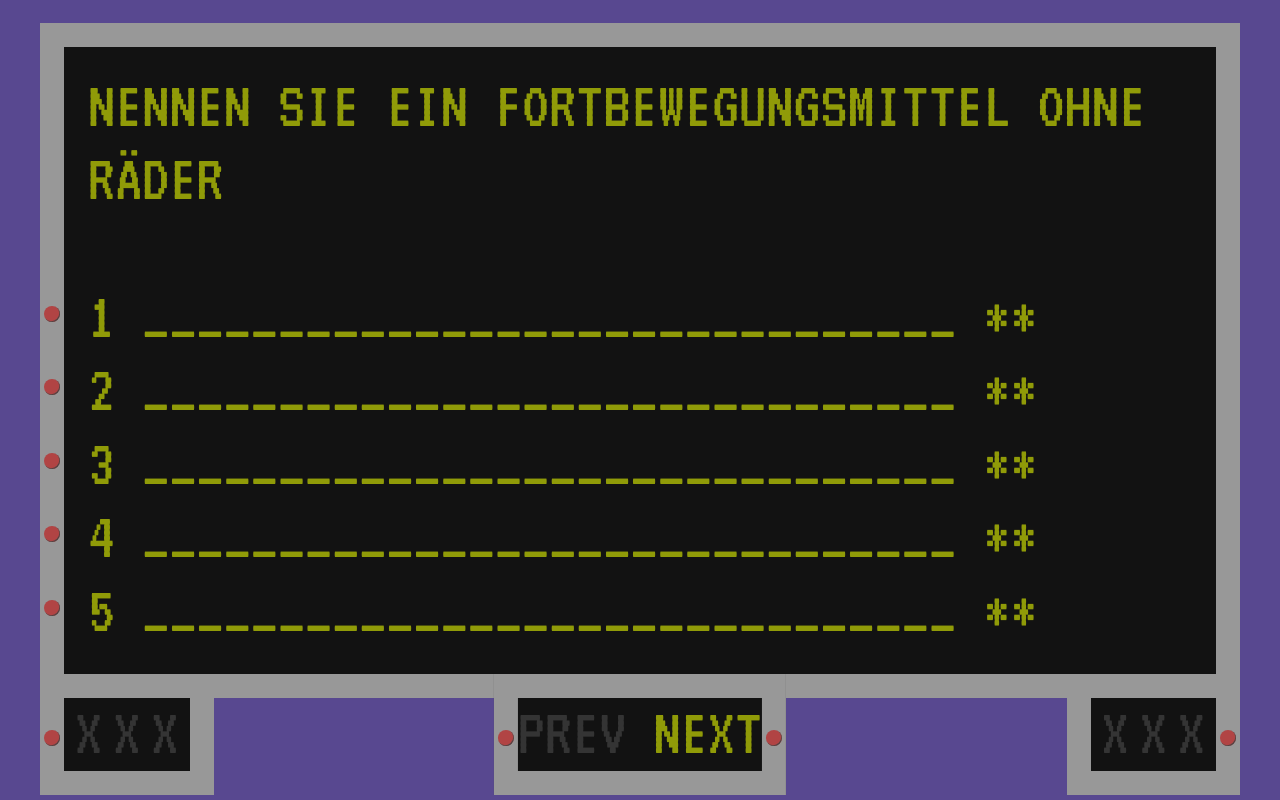
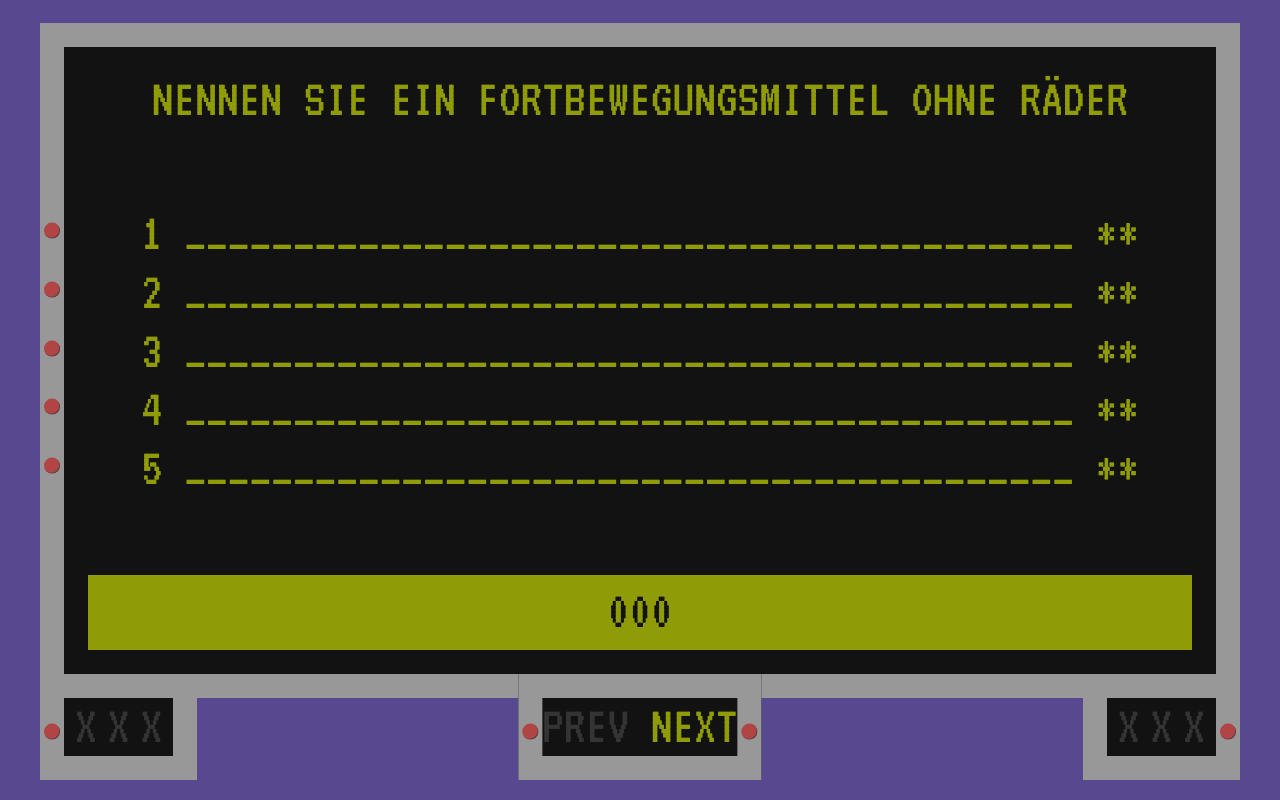
Before and after one commit to Trolldig/familienduell, a website built with Vite: page src/pages/game.html in a window 1280 px wide. Built offline with nearby package versions, Linux system fonts and the light colour scheme.

Commit message:
add points display + ids for state

```diff
--- a/src/pages/game.html
+++ b/src/pages/game.html
@@ -13,19 +13,22 @@
     <body>
         <div class="bg" x-data="$store.game">
             <div class="monitor">
-                <template x-for="(question, qIndex) in questions">
+                <template x-for="(question, qIndex) in questions" x-bind:key="question.id">
                     <div class="ui" x-show="qIndex === activeQuestion" x-data="question">
                         <h1 x-text="text"></h1>
                         <ul class="list">
-                            <template x-for="(answer, aIndex) in answers">
+                            <template x-for="(answer, aIndex) in answers" x-bind:key="answer.id">
                                 <li class="word" x-data="answer">
                                     <button class="reveal" aria-label="reveal" @click="reveal"></button>
                                     <span class="number" x-reveal="{ text: aIndex + 1, delay: 0 }"></span>
                                     <span class="word" x-reveal="{ text, delay: 2 }"></span>
-                                    <span class="points" x-reveal="{ text: pts, delay: 33 }"></span>
+                                    <span class="points" x-reveal="{ text: pts, delay: 43 }"></span>
                                 </li>
                             </template>
                         </ul>
+                        <div class="points-overview">
+                            <span x-reveal="{ text: pointsToWinAsString, delay: 45 }"></span>
+                        </div>
                         <div class="controls left" x-data="fails.teamA">
                             <ul class="list fail-list">
                                 <li x-bind:class="failCount >= 1 ? 'active' : ''">X</li>
--- a/src/scripts/buildGameState.ts
+++ b/src/scripts/buildGameState.ts
@@ -1,7 +1,8 @@
 import { playAudio } from "./audio";
+import { getStateId } from "./stateIdGenerator";
 
-function answer(solution: string, points: number) {
-    const placeholder = "______________________________";
+function buildAnswer(solution: string, points: number) {
+    const placeholder = "_________________________________________";
     const maxLength = placeholder.length;
     let trimmedSolution = placeholder;
 
@@ -14,16 +15,19 @@ function answer(solution: string, points: number) {
     let trimmedPoints = points < 10 ? "0" + points.toString() : points.toString();
 
     return {
-        solution: trimmedSolution,
+        id: getStateId("answer"),
+        solution,
+        trimmedSolution,
         points,
         open: false,
         get text() {
-            return this.open ? this.solution : placeholder;
+            return this.open ? this.trimmedSolution : placeholder;
         },
         get pts() {
             return this.open ? trimmedPoints : "**";
         },
         async reveal() {
+            (this as unknown as ReturnType<typeof buildQuestion>).addPoints(this.open ? this.points * -1 : this.points);
             this.open = !this.open;
             await playAudio("reveal.mp3");
         },
@@ -33,8 +37,9 @@ function answer(solution: string, points: number) {
     }
 }
 
-function failsCount() {
+function buildFailsCount() {
     return {
+        id: getStateId("fails"),
         failCount: 0,
         async increase() {
             this.failCount = (this.failCount + 1) > 3 ? 0 : this.failCount + 1;
@@ -43,14 +48,30 @@ function failsCount() {
     }
 }
 
-function question(extend: { text: string, answers: ReturnType<typeof answer>[] }) {
+function buildQuestion(extend: { text: string, answers: ReturnType<typeof buildAnswer>[] }) {
     return {
+        id: getStateId("question"),
         ...extend,
         fails: {
-            teamA: failsCount(),
-            teamB: failsCount()
+            teamA: buildFailsCount(),
+            teamB: buildFailsCount()
+        },
+        get maximumPoints(): number {
+            return this.answers.reduce((accumulator, { points }) => accumulator + points, 0);
+        },
+        pointsToWin: 0,
+        get pointsToWinAsString(): string {
+            const maxLength = this.maximumPoints.toString().length;
+            const pointsToWinLength = this.pointsToWin.toString().length;
+            const prefix = "0";
+
+            return prefix.repeat(maxLength - pointsToWinLength) + this.pointsToWin.toString();
+        },
+        addPoints(amount: number) {
+            this.pointsToWin = this.pointsToWin + amount;
         },
         clear() {
+            this.pointsToWin = 0;
             this.answers.forEach(answer => {
                 answer.reset();
             });
@@ -61,27 +82,44 @@ function question(extend: { text: string, answers: ReturnType<typeof answer>[] }
     }
 }
 
+function buildTeam(name: string) {
+    return {
+        id: getStateId("team"),
+        name,
+        points: 0,
+        addPoints(amount: number) {
+            this.points = this.points + amount;
+        }
+    }
+}
+
 export function buildGameState() {
     return () => ({
+        id: getStateId("game"),
         activeQuestion: 0,
+        teams: [
+            buildTeam("Schiller"),
+            buildTeam("Goethe"),
+            buildTeam("Heine")
+        ],
         questions: [
-            question({
+            buildQuestion({
                 text: "Nennen Sie ein Fortbewegungsmittel ohne Räder",
                 answers: [
-                    answer("Boot", 50),
-                    answer("Helikopter", 30),
-                    answer("Schlitten", 20),
-                    answer("Pferd", 10),
-                    answer("Jetpack mit Raketenantrieb mit Festbrennstoff", 5)
+                    buildAnswer("Boot", 99),
+                    buildAnswer("Helikopter", 98),
+                    buildAnswer("Schlitten", 97),
+                    buildAnswer("Pferd", 96),
+                    buildAnswer("Jetpack mit Raketenantrieb mit Festbrennstoff", 95)
                 ],
             }),
-            question({
+            buildQuestion({
                 text: "Nennen Sie etwas, das man im Homeoffice tut",
                 answers: [
-                    answer("Schlafen", 45),
-                    answer("Arbeiten", 30),
-                    answer("Ohne Hose rumlaufen", 25),
-                    answer("Wäsche machen / Putzen", 13)
+                    buildAnswer("Schlafen", 45),
+                    buildAnswer("Arbeiten", 30),
+                    buildAnswer("Ohne Hose rumlaufen", 25),
+                    buildAnswer("Wäsche machen / Putzen", 13)
                 ],
             }),
         ],
--- /dev/null
+++ b/src/scripts/stateIdGenerator.ts
@@ -0,0 +1,5 @@
+let counter = 0;
+
+export function getStateId(prefix: string = "state") {
+    return `${prefix}-${counter++}`;
+}
--- a/src/styles/style.css
+++ b/src/styles/style.css
@@ -52,7 +52,7 @@ ul {
   font-family: "VT323", Courier, monospace;
   text-transform: uppercase;
   color: #909b08;
-  font-size: 5cqi;
+  font-size: 4cqi;
 }
 
 .monitor h1 {
@@ -65,6 +65,7 @@ ul {
   display: flex;
   flex-direction: column;
   justify-content: space-between;
+  align-items: center;
   height: 100%;
   overflow: auto;
   scrollbar-width: thin;
@@ -149,3 +150,13 @@ ul {
   left: unset;
   right: -2.5vmin;
 }
+
+.points-overview {
+  padding: 1vmin 1vmin;
+  background: #909b08;
+  color: #121212;
+  display: flex;
+  justify-content: space-evenly;
+  width: 100%;
+  white-space: pre;
+}
```
